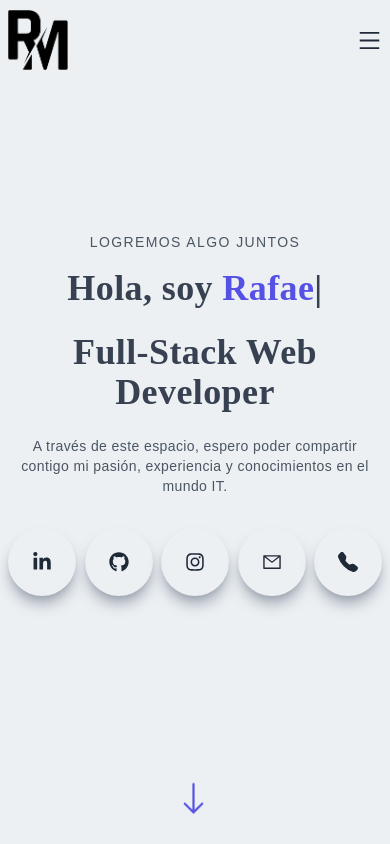
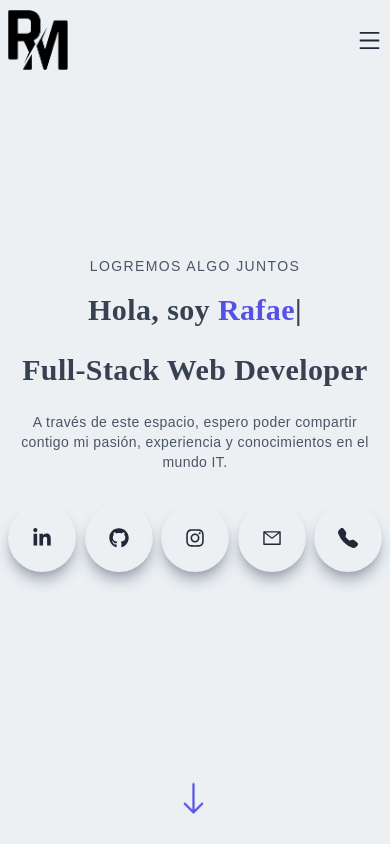
Before and after one commit to RafaMojica/Portfolio-Rafael-Mojica, a Next.js app: page / in a window 390 px wide. Shown: the top 844 px of the page. Built offline with nearby package versions, Linux system fonts and the light colour scheme.

Commit message:
FIX: Se cambian tamaños de texto

```diff
--- a/components/Footer.jsx
+++ b/components/Footer.jsx
@@ -4,7 +4,7 @@ const Footer = () => {
   return (
     <div id="contact" className="w-full px-2 py-8">
       <div className="max-w-[1240px] mx-auto flex items-center justify-center">
-        <p className="text-gray500">Copyright © 2023 Rafael Mojica. All Rights Reserved</p>
+        <p className="text-gray500 text-sm sm:text-base">Copyright © 2023 Rafael Mojica. All Rights Reserved</p>
       </div>
     </div>
   );
--- a/styles/globals.css
+++ b/styles/globals.css
@@ -20,7 +20,7 @@ html {
   }
 
   h1 {
-    @apply text-4xl sm:text-5xl md:text-6xl font-[Raleway]
+    @apply text-3xl sm:text-5xl md:text-6xl font-[Raleway]
   }
 
   h2 {
```
